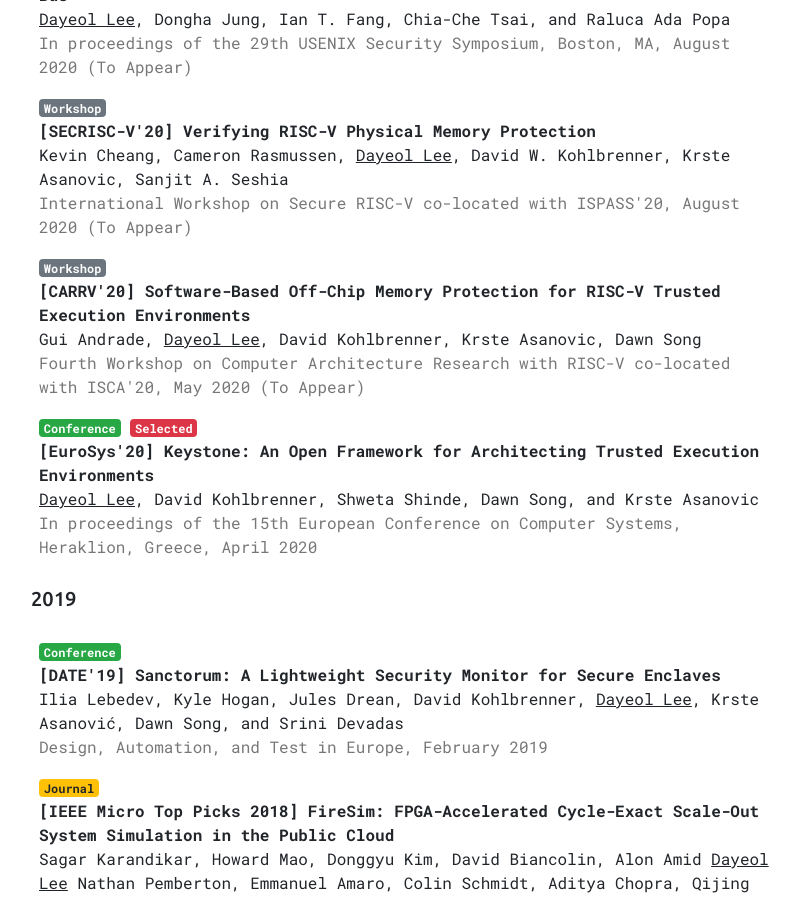
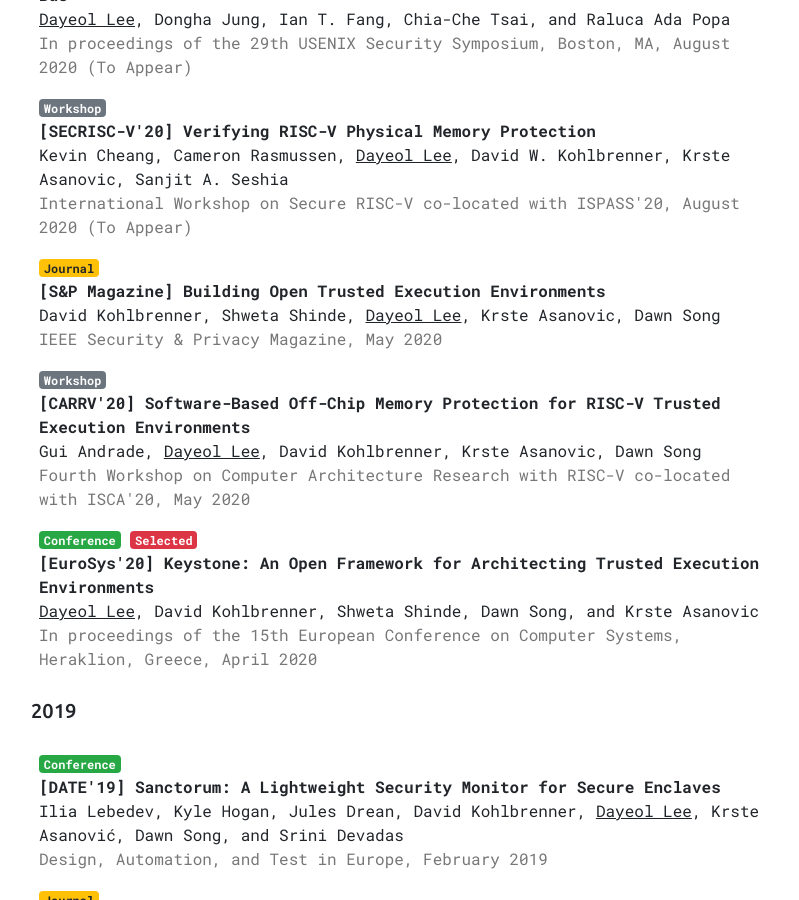
Before and after one commit to dayeol/dayeol.github.io, a Jekyll site: the page built from index.html, in a window 1280 px wide and 900 px high, scrolled down 1568 px. Shown: the whole window, without its empty margins (233-1032 px from the left). Built offline with Jekyll 4.4.1, drawn with Linux system fonts in a browser that asks for light colours; nearby versions of some CDN libraries; some of the changed text lies outside the part shown.

Commit message:
Change everything into yml

```diff
--- /dev/null
+++ b/_data/education.yml
@@ -0,0 +1,6 @@
+- name: University of California, Berkeley, CA
+  content: Ph.D. in Computer Science, Aug 2017 - current
+- name: Pohang University of Science and Technology, South Korea
+  content: M.S. in Computer Science and Engineering, Mar 2016 - Aug 2017
+- name: Pohang University of Science and Technology, South Korea
+  content: B.S. in Computer Science and Engineering, Mar 2009 - Feb 2016
--- /dev/null
+++ b/_data/experiences.yml
@@ -0,0 +1,6 @@
+- name: Intel Labs, Hillsboro, OR
+  content: Graduate Research Intern, May 2020 - current
+- name: Penta Security Systems Inc., South Korea
+  content: System/Software Engineer, Apr 2013 - Jan 2015
+- name: WINS Co. Ltd., South Korea
+  content: Network Security Researcher, Mar 2012 - Apr 2013
--- a/_data/publications.yml
+++ b/_data/publications.yml
@@ -15,11 +15,18 @@
     date: "August 2020 (To Appear)"
     badges:
       - workshop
+  - venue: "S&P Magazine"
+    title: "Building Open Trusted Execution Environments"
+    authors: "David Kohlbrenner, Shweta Shinde, Dayeol Lee, Krste Asanovic, Dawn Song"
+    fullvenue: "IEEE Security & Privacy Magazine"
+    date: "May 2020"
+    badges:
+      - journal
   - venue: "CARRV'20"
     title: "Software-Based Off-Chip Memory Protection for RISC-V Trusted Execution Environments"
     authors: "Gui Andrade, Dayeol Lee, David Kohlbrenner, Krste Asanovic, Dawn Song"
     fullvenue: "Fourth Workshop on Computer Architecture Research with RISC-V co-located with ISCA'20"
-    date: "May 2020 (To Appear)"
+    date: "May 2020"
     badges:
       - workshop
   - venue: "EuroSys'20"
--- a/index.html
+++ b/index.html
@@ -52,64 +52,31 @@
 			<span>Education</span>
 		</h3>
 
+		{% for item in site.data.education %}
 		<div class="cv-item">
 			<div class="cv-title">
-				<b>University of California, Berkeley, CA</b>
+				<b>{{ item.name }}</b>
 			</div>
 			<div class="cv-content">
-				Ph.D. in Computer Science, Aug 2017 - current
+				{{ item.content }}
 			</div>
 		</div>
-
-		<div class="cv-item">
-			<div class="cv-title">
-				<b>Pohang University of Science and Technology, South Korea</b>
-			</div>
-			<div class="cv-content">
-				M.S. in Computer Science and Engineering, Mar 2016 - Aug 2017
-			</div>
-		</div>
-
-		<div class="cv-item">
-			<div class="cv-title">
-				<b>Pohang University of Science and Technology, South Korea</b>
-			</div>
-			<div class="cv-content">
-				B.S. in Computer Science and Engineering, Mar 2009 - Feb 2016
-			</div>
-		</div>
+		{% endfor %}
 
 		<h3>
 			<span>Experience</span>
 		</h3>
 
+		{% for item in site.data.experiences %}
 		<div class="cv-item">
 			<div class="cv-title">
-				<b>Intel Labs, Hillsboro, OR</b>
+				<b>{{ item.name }}</b>
 			</div>
 			<div class="cv-content">
-				Graduate Research Intern, May 2020 - current
+				{{ item.content }}
 			</div>
 		</div>
-
-		<div class="cv-item">
-			<div class="cv-title">
-				<b>Penta Security Systems Inc., South Korea</b>
-			</div>
-			<div class="cv-content">
-				System/Software Engineer, Apr 2013 - Jan 2015
-			</div>
-		</div>
-
-		<div class="cv-item">
-			<div class="cv-title">
-				<b>WINS Co. Ltd., South Korea</b>
-			</div>
-			<div class="cv-content">
-				Network Security Researcher, Mar 2012 - Apr 2013
-			</div>
-		</div>
-
+		{% endfor %}
 
 		<h3>
 			<span>Publications</span>
@@ -199,50 +166,16 @@
 			<span>Honors & Awards</span>
 		</h3>
 
+		{% for item in site.data.awards %}
 		<div class="cv-item">
 			<div class="cv-title">
-				<b>Kwanjeong Ph.D. Scholarship</b>
+				<b>{{ item.name }}</b>
 			</div>
 			<div class="cv-content">
-				Kwanjeong Educational Foundation, Financial Aid, Aug 2017 - Jul 2021
+				{{ item.content }}
 			</div>
 		</div>
-
-		<div class="cv-item">
-			<div class="cv-title">
-				<b>Undergraduate Research Program (URP) Fellowship</b>
-			</div>
-			<div class="cv-content">
-				POSTECH, Financial Aid/Award of Excellence, Jun 2015 - Nov 2015
-			</div>
-		</div>
-
-		<div class="cv-item">
-			<div class="cv-title">
-				<b>National Science & Technology Scholarship</b>
-			</div>
-			<div class="cv-content">
-				Korea Student Aid Foundation, Financial Aid, Mar 2015 - Feb 2016
-			</div>
-		</div>
-
-		<div class="cv-item">
-			<div class="cv-title">
-				<b>Samsung JFL Scholarship</b>
-			</div>
-			<div class="cv-content">
-				Samsung Electronics, Financial Aid, Mar 2008 - Feb 2011
-			</div>
-		</div>
-
-		<div class="cv-item">
-			<div class="cv-title">
-				<b>DEFCON CTF World Final, Las Vegas</b>
-			</div>
-			<div class="cv-content">
-				3rd place, Aug 2010
-			</div>
-		</div>
+		{% endfor %}
 
 	</div>
 </div>
```
Also changed, not shown: _data/awards.yml (added, +10 -0 lines).
